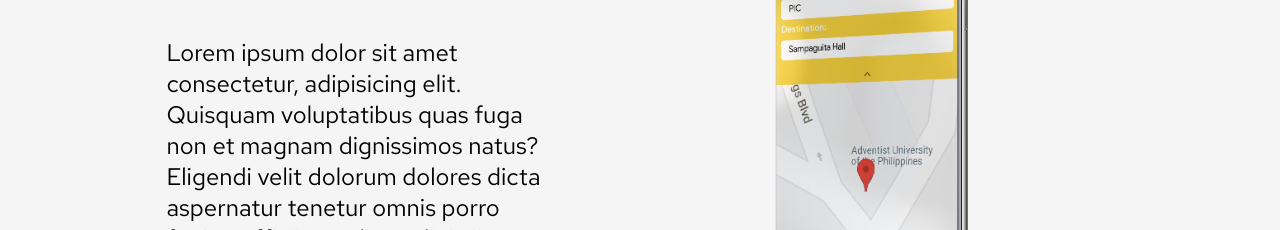
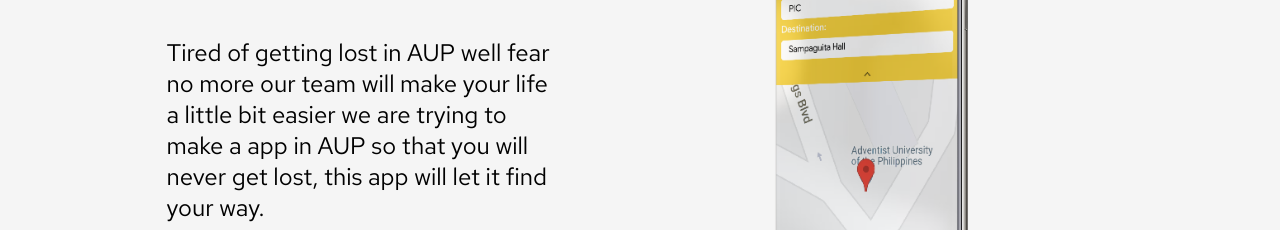
Before and after one commit to Ereneta/aup-virtual-nav, a plain HTML site: page index.html in a window 1280 px wide. Shown: the part 722-952 px from the top of the page. Drawn offline with Linux system fonts and the light colour scheme.

Commit message:
Add content to introduction section

```diff
--- a/index.html
+++ b/index.html
@@ -37,7 +37,7 @@
     <section id="intro">
         <div class="text-box">
             <h2>INTRODUCTION</h2>
-            <p>Lorem ipsum dolor sit amet consectetur, adipisicing elit. Quisquam voluptatibus quas fuga non et magnam dignissimos natus? Eligendi velit dolorum dolores dicta aspernatur tenetur omnis porro fugiat, officiis modi at adipisci aut illum nobis exercitationem quia harum sit, ad laborum quas libero. Exercitationem maxime tempora ipsa amet necessitatibus omnis laborum temporibus laudantium, at ex sint.</p>
+            <p>Tired of getting lost in AUP well fear no more our team will make your life a little bit easier we are trying to make a app in AUP so that you will never get lost, this app will let it find your way.</p>
         </div>
         <img src="/assets/img/screenshots/mockuper.png">
 
```
